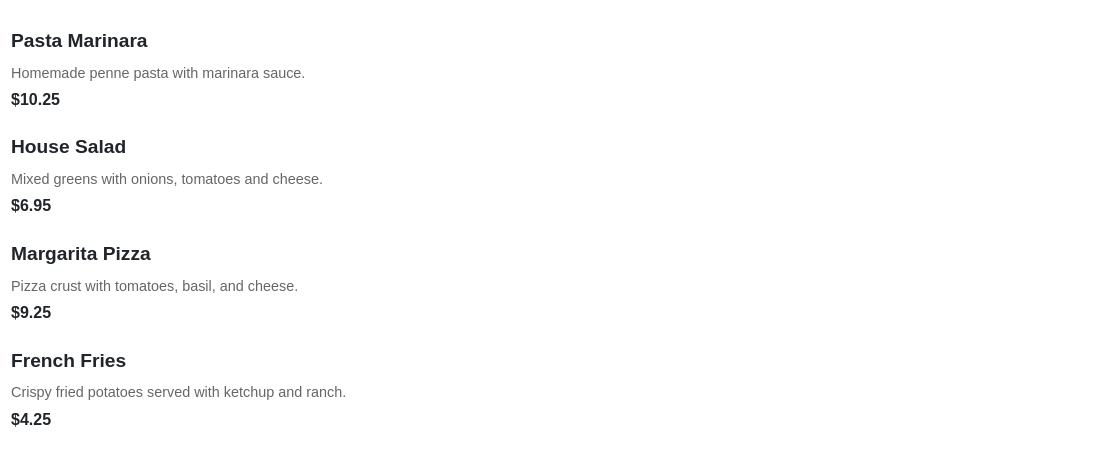
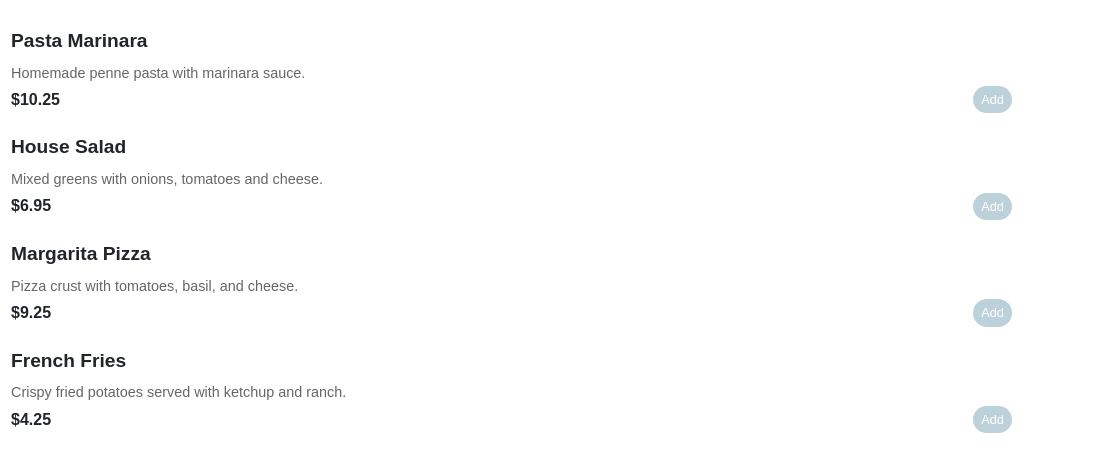
Before and after one commit to tanyacjoseph/cs378-p1, a plain HTML site: page index.html in a window 1280 px wide. Shown: the part 150-622 px from the top of the page, 186-1280 px from the left. Drawn offline with nearby package versions, Linux system fonts and the light colour scheme.

Commit message:
fix typo

```diff
--- a/style.css
+++ b/style.css
@@ -69,7 +69,7 @@ body {
     padding: 0.25rem 0.5rem;
     font-size: 0.8rem;
     border-radius: 20px;
-    background-color: ##bdd1da;
+    background-color: #bdd1da;
     color: #fff;
     border: none;
 }
```
